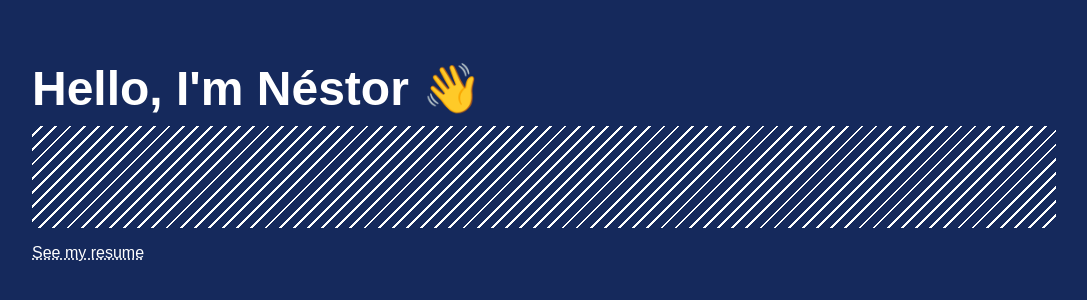
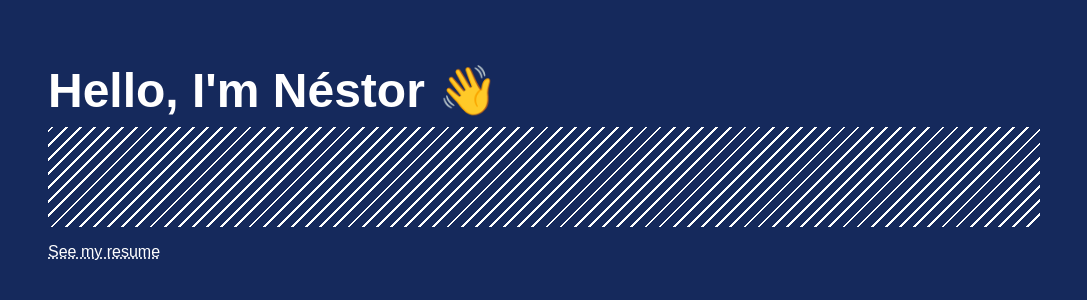
Before and after one commit to prryplatypus/prryplatypus.dev, a SvelteKit app: page / in a window 1280 px wide. Shown: the part 234-534 px from the top of the page, without its empty margins (96-1183 px from the left). Built offline with nearby package versions, Linux system fonts and the light colour scheme.

Commit message:
Add error page

```diff
--- /dev/null
+++ b/src/routes/+error.svelte
@@ -0,0 +1,33 @@
+<script>
+    import { page } from "$app/stores";
+</script>
+
+<svelte:head>
+    <title>{$page.status} - {$page.error.message}</title>
+    <meta name="description" content="{$page.status} - {$page.error.message}" />
+</svelte:head>
+
+<div>
+    <h1>{$page.status}</h1>
+    <h3>{$page.error.message}</h3>
+</div>
+
+<style>
+    div {
+        display: flex;
+        flex-direction: column;
+        align-items: center;
+        justify-content: center;
+        min-height: 100vh;
+    }
+
+    h1 {
+        margin-bottom: 0;
+        padding-bottom: 0;
+    }
+
+    h3 {
+        margin-top: 0;
+        padding-top: 0;
+    }
+</style>
--- /dev/null
+++ b/src/routes/+layout.svelte
@@ -0,0 +1,28 @@
+<script>
+	import "./styles.css";
+</script>
+
+<div class="app">
+	<main>
+		<slot />
+	</main>
+</div>
+
+<style>
+	.app {
+		display: flex;
+		flex-direction: column;
+		min-height: 100vh;
+		align-items: center;
+	}
+
+	main {
+		flex: 1;
+		display: flex;
+		flex-direction: column;
+		width: 100%;
+		max-height: 100vh;
+		max-width: min(64rem, calc(100% - 2rem));
+		box-sizing: border-box;
+	}
+</style>
--- a/svelte.config.js
+++ b/svelte.config.js
@@ -6,7 +6,9 @@ const config = {
 		// adapter-auto only supports some environments, see https://kit.svelte.dev/docs/adapter-auto for a list.
 		// If your environment is not supported or you settled on a specific environment, switch out the adapter.
 		// See https://kit.svelte.dev/docs/adapters for more information about adapters.
-		adapter: adapter()
+		adapter: adapter({
+			fallback: '404.html'
+		})
 	}
 };
 
```
